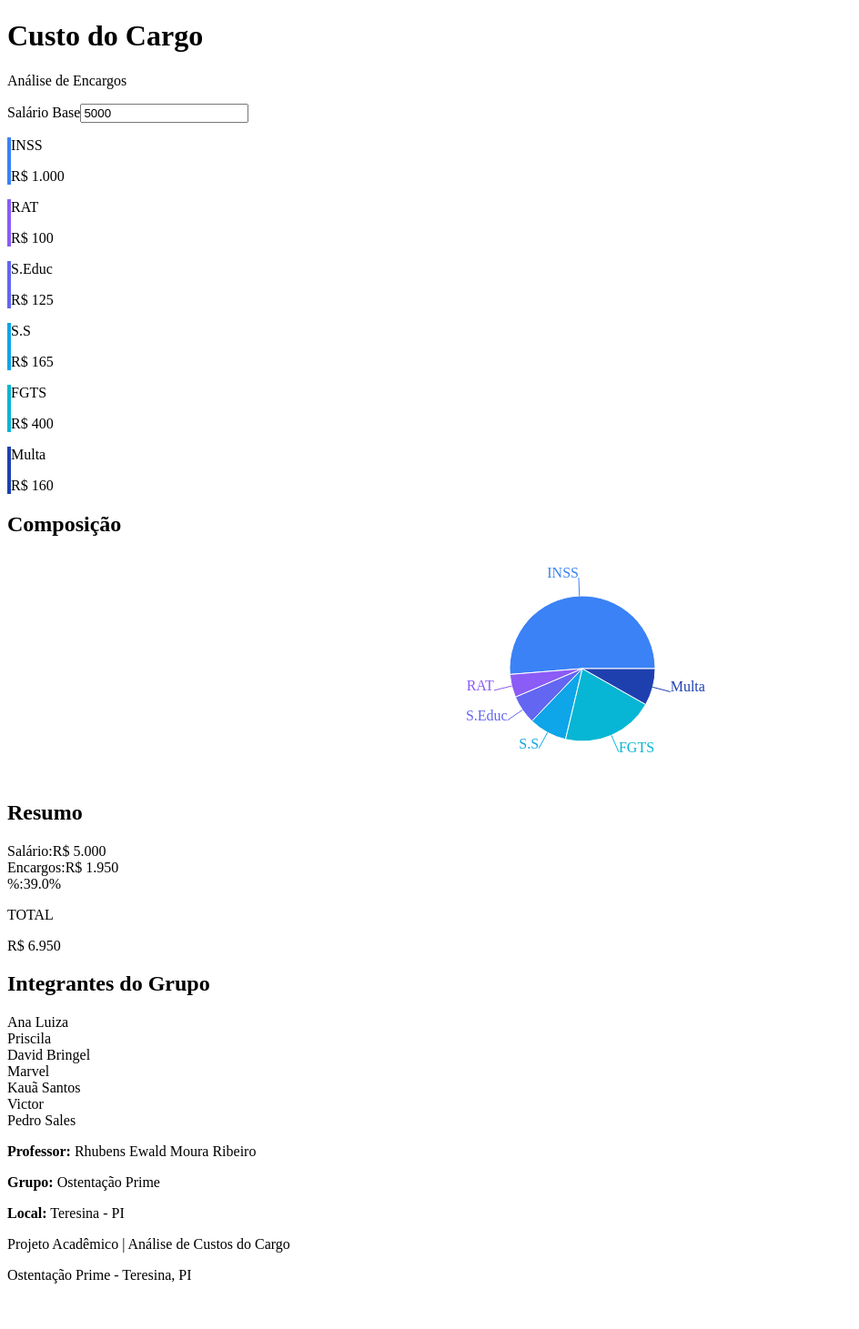
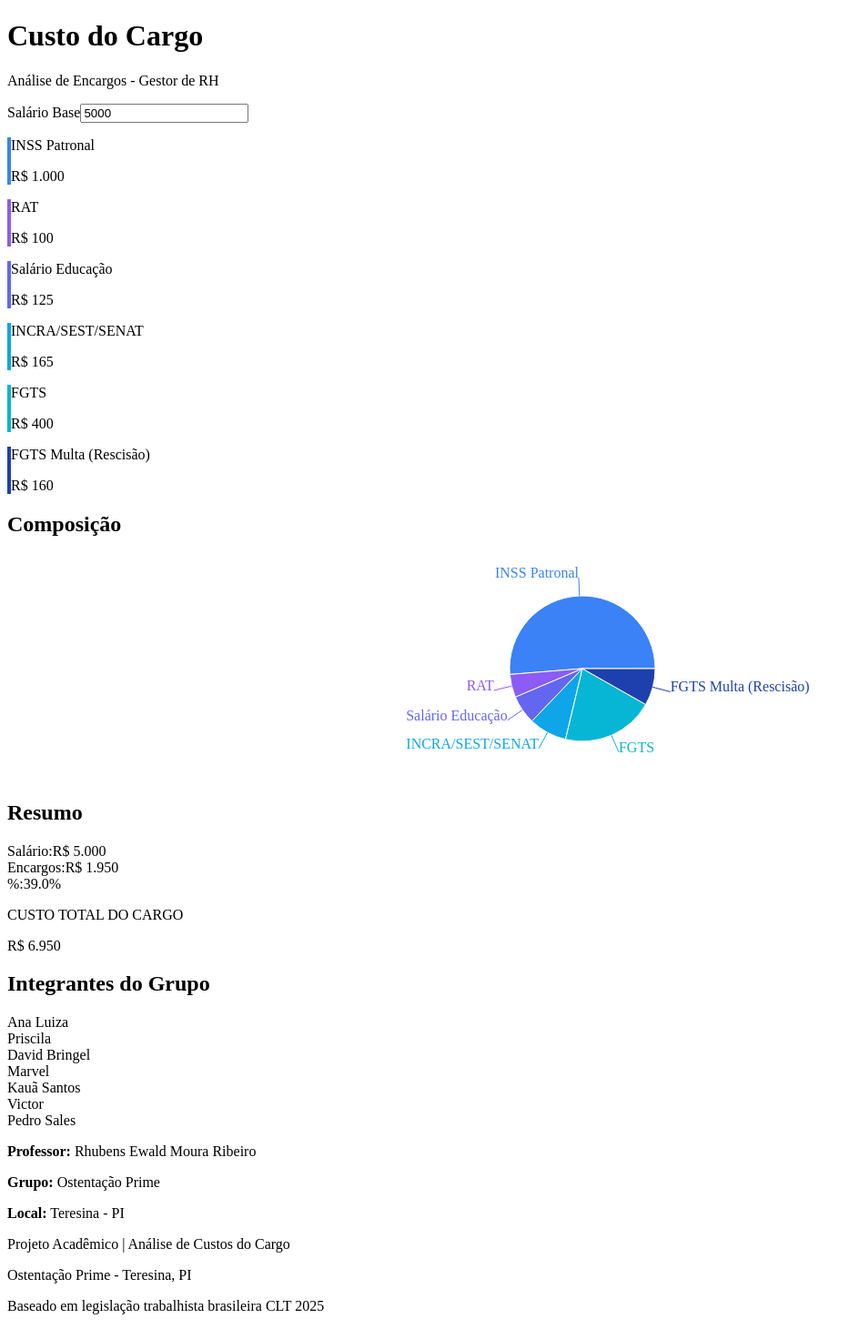
Before and after one commit to kaua06656-arch/custo_cargo_nextjs, a Next.js app: page / in a window 1280 px wide. Shown: the whole page at 91% size, without its empty margins (0-944 px from the left). Before the commit the page ends 1427 px from the top, so only its background shows below. Built offline with nearby package versions, Linux system fonts and the light colour scheme.

Commit message:
Atualizar encargos: Legislação CLT 2025 - INSS 20%, RAT 2%, S.Educ 2.5%, INCRA/SEST/SENAT 3.3%, FGTS 8%, Multa 3.2%

```diff
--- a/components/CustoCargoEmpresa.jsx
+++ b/components/CustoCargoEmpresa.jsx
@@ -2,12 +2,12 @@ import React, { useState } from 'react';
 import { PieChart, Pie, Cell, ResponsiveContainer } from 'recharts';
 
 const ENCARGOS = [
-  { nome: 'INSS', pct: 0.20, cor: '#3b82f6' },
+  { nome: 'INSS Patronal', pct: 0.20, cor: '#3b82f6' },
   { nome: 'RAT', pct: 0.02, cor: '#8b5cf6' },
-  { nome: 'S.Educ', pct: 0.025, cor: '#6366f1' },
-  { nome: 'S.S', pct: 0.033, cor: '#0ea5e9' },
+  { nome: 'Salário Educação', pct: 0.025, cor: '#6366f1' },
+  { nome: 'INCRA/SEST/SENAT', pct: 0.033, cor: '#0ea5e9' },
   { nome: 'FGTS', pct: 0.08, cor: '#06b6d4' },
-  { nome: 'Multa', pct: 0.032, cor: '#1e40af' },
+  { nome: 'FGTS Multa (Rescisão)', pct: 0.032, cor: '#1e40af' },
 ];
 
 export default function CustoCargoEmpresa() {
@@ -27,7 +27,7 @@ export default function CustoCargoEmpresa() {
     <div className="min-h-screen bg-gradient-to-br from-slate-50 via-blue-50 to-slate-100 py-12 px-4">
       <div className="text-center mb-12">
         <h1 className="text-5xl font-bold text-slate-800">Custo do Cargo</h1>
-        <p className="text-slate-600 mt-2">Análise de Encargos</p>
+        <p className="text-slate-600 mt-2">Análise de Encargos - Gestor de RH</p>
       </div>
 
       <div className="max-w-6xl mx-auto">
@@ -48,7 +48,7 @@ export default function CustoCargoEmpresa() {
               className="bg-white rounded shadow p-4"
               style={{ borderLeft: `4px solid ${item.cor}` }}
             >
-              <p className="text-sm text-slate-500 uppercase">{item.name}</p>
+              <p className="text-sm text-slate-500 uppercase font-bold">{item.name}</p>
               <p className="text-lg font-bold text-slate-800">R$ {item.value.toLocaleString('pt-BR')}</p>
             </div>
           ))}
@@ -93,7 +93,7 @@ export default function CustoCargoEmpresa() {
                 <span className="font-bold">{percentualTotal}%</span>
               </div>
               <div className="bg-white bg-opacity-10 rounded p-3 mt-4">
-                <p className="text-xs text-blue-100 mb-1">TOTAL</p>
+                <p className="text-xs text-blue-100 mb-1">CUSTO TOTAL DO CARGO</p>
                 <p className="text-3xl font-bold">R$ {custoTotal.toLocaleString('pt-BR')}</p>
               </div>
             </div>
@@ -136,6 +136,7 @@ export default function CustoCargoEmpresa() {
         <div className="text-center text-slate-600 text-xs">
           <p>Projeto Acadêmico | Análise de Custos do Cargo</p>
           <p className="text-slate-500">Ostentação Prime - Teresina, PI</p>
+          <p className="text-slate-400 mt-2">Baseado em legislação trabalhista brasileira CLT 2025</p>
         </div>
       </div>
     </div>
```
